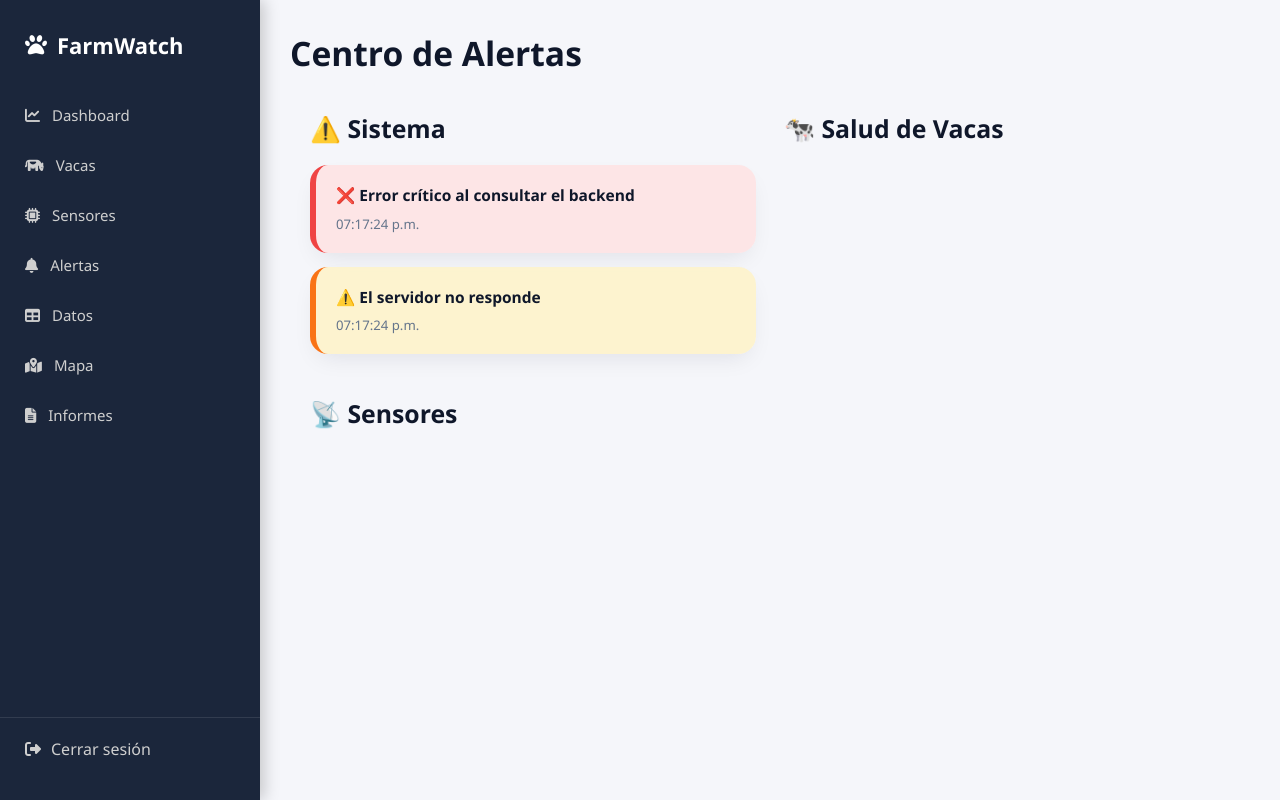
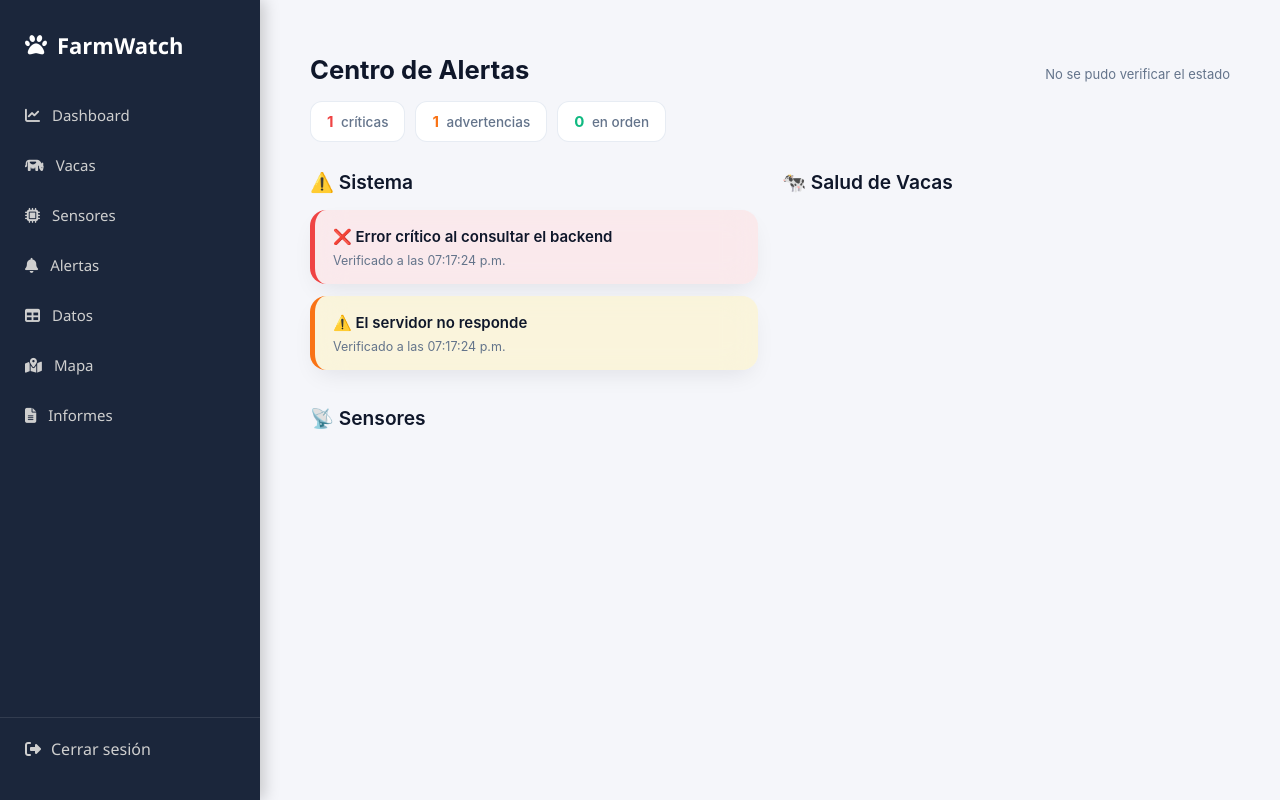
Before and after one commit to isarodri8914/farmwatch2.0, a Flask app: template templates/alerts.html in a window 1280 px wide. Run offline with Flask 3, Linux system fonts and the light colour scheme; the template is opened without the code that fills it, so the values that code supplies are empty.

Commit message:
Descripción de lo que cambiaste

```diff
--- a/static/css/alerts.css
+++ b/static/css/alerts.css
@@ -7,32 +7,79 @@
   --text: #0f172a;
   --text-light: #64748b;
   --bg-card: rgba(255, 255, 255, 0.93);
-  --border-glass: rgba(255, 255, 255, 0.75);
+  --border-glass: rgba(226, 232, 240, 0.8);
   --success: #10b981;
   --warning: #f97316;
   --danger: #ef4444;
+  --neutral: #94a3b8;
+}
+
+.alerts-page {
+  max-width: 1280px;
+  margin: 0 auto;
+  padding: 24px 20px 56px;
+  font-family: "Inter", system-ui, -apple-system, sans-serif;
+}
+
+.alerts-header {
+  display: flex;
+  align-items: baseline;
+  justify-content: space-between;
+  flex-wrap: wrap;
+  gap: 10px;
+  margin-bottom: 16px;
 }
 
 h1 {
-  font-size: 2.1rem;
+  font-size: 1.6rem;
   font-weight: 700;
   color: var(--text);
-  margin-bottom: 35px;
+  margin: 0;
 }
+
+.last-check {
+  font-size: 13px;
+  color: var(--text-light);
+}
+
+/* ==================== RESUMEN ==================== */
+.summary-strip {
+  display: flex;
+  flex-wrap: wrap;
+  gap: 10px;
+  margin-bottom: 28px;
+}
+
+.summary-chip {
+  background: var(--bg-card);
+  border: 1px solid var(--border-glass);
+  border-radius: 12px;
+  padding: 10px 16px;
+  font-size: 13.5px;
+  color: var(--text-light);
+  font-weight: 500;
+}
+
+.summary-chip strong {
+  font-size: 15px;
+  font-weight: 700;
+  margin-right: 4px;
+}
+
+.summary-chip.critical strong { color: var(--danger); }
+.summary-chip.warning strong  { color: var(--warning); }
+.summary-chip.success strong  { color: var(--success); }
 
 /* Contenedor principal */
 .alerts-container {
   display: grid;
-  grid-template-columns: repeat(auto-fit, minmax(360px, 1fr));
-  gap: 28px;
-  max-width: 1280px;
-  margin: 0 auto;
-  padding: 0 20px;
+  grid-template-columns: repeat(auto-fit, minmax(340px, 1fr));
+  gap: 24px;
 }
 
-.alerts-container h2 {
-  margin: 0 0 20px 0;
-  font-size: 1.55rem;
+.alerts-col h2 {
+  margin: 0 0 16px 0;
+  font-size: 1.2rem;
   font-weight: 600;
   color: var(--text);
   display: flex;
@@ -40,50 +87,69 @@ h1 {
   gap: 10px;
 }
 
+.alerts-col ul {
+  list-style: none;
+  margin: 0;
+  padding: 0;
+}
+
 /* Tarjetas de alertas */
 .alert-item {
   background: var(--bg-card);
   backdrop-filter: blur(16px) saturate(180%);
-  border-radius: 18px;
-  padding: 20px;
-  margin-bottom: 14px;
+  border-radius: 16px;
+  padding: 16px 18px;
+  margin-bottom: 12px;
   box-shadow: 0 10px 25px -8px rgba(15, 23, 42, 0.1);
-  border-left: 6px solid transparent;
-  transition: all 0.25s ease;
+  border-left: 5px solid transparent;
+  transition: transform 0.2s ease, box-shadow 0.2s ease;
+  animation: alertFadeIn .25s ease;
+}
+
+@keyframes alertFadeIn {
+  from { opacity: 0; transform: translateY(-4px); }
+  to   { opacity: 1; transform: translateY(0); }
 }
 
 .alert-item:hover {
-  transform: translateY(-3px);
-  box-shadow: 0 15px 35px -10px rgba(15, 23, 42, 0.15);
+  transform: translateY(-2px);
+  box-shadow: 0 14px 30px -10px rgba(15, 23, 42, 0.15);
 }
 
 /* Colores por nivel de alerta */
 .alert-item.success {
   border-left-color: var(--success);
-  background: rgba(209, 250, 229, 0.85);
+  background: rgba(209, 250, 229, 0.6);
 }
 
 .alert-item.warning {
   border-left-color: var(--warning);
-  background: rgba(254, 243, 199, 0.85);
+  background: rgba(254, 243, 199, 0.6);
 }
 
 .alert-item.critical {
   border-left-color: var(--danger);
-  background: rgba(254, 226, 226, 0.85);
+  background: rgba(254, 226, 226, 0.6);
+}
+
+/* "Sin datos todavía" — deliberadamente distinto de "success": no es lo
+   mismo "todo bien" que "no tenemos información para saberlo". */
+.alert-item.info {
+  border-left-color: var(--neutral);
+  background: rgba(226, 232, 240, 0.5);
 }
 
 /* Texto de alerta */
 .alert-text {
-  font-size: 15.5px;
+  font-size: 15px;
   font-weight: 600;
   color: var(--text);
-  margin: 0 0 8px 0;
+  margin: 0 0 6px 0;
   line-height: 1.4;
 }
 
 .alert-time {
-  font-size: 13.2px;
+  font-size: 12.5px;
   color: var(--text-light);
   margin: 0;
 }
@@ -92,10 +158,12 @@ h1 {
 @media (max-width: 768px) {
   .alerts-container {
     grid-template-columns: 1fr;
-    padding: 0 15px;
   }
-
   .alert-item {
-    padding: 18px;
+    padding: 14px 16px;
+  }
+  .alerts-header {
+    flex-direction: column;
+    align-items: flex-start;
   }
 }
--- a/static/js/alerts.js
+++ b/static/js/alerts.js
@@ -3,18 +3,41 @@ document.addEventListener("DOMContentLoaded", () => {
     const listaSistema = document.getElementById("listaSistema");
     const listaVacas = document.getElementById("listaVacas");
     const listaSensores = document.getElementById("listaSensores");
+    const lastCheckEl = document.getElementById("lastCheck");
+    const countCriticalEl = document.getElementById("countCritical");
+    const countWarningEl = document.getElementById("countWarning");
+    const countOkEl = document.getElementById("countOk");
 
-    function limpiarListas() {
-        listaSistema.innerHTML = "";
-        listaVacas.innerHTML = "";
-        listaSensores.innerHTML = "";
+    // Umbrales por defecto (mismos que dashboard.js) — se sobreescriben con
+    // lo que haya guardado en la tabla `configuracion`. Antes esta pantalla
+    // tenía 40°C / 120bpm escritos a mano, distintos de los del dashboard
+    // (39.5°C / 95bpm), así que una vaca podía verse "en alerta" en el
+    // dashboard y "normal" aquí. Ahora usan la misma fuente.
+    let umbrales = { temp_max: 39.5, hr_max: 95 };
+
+    // Firmas del último render de cada columna, para no volver a pintar todo
+    // (y hacer parpadear la pantalla) cuando no cambió nada real.
+    let firmaSistema = null;
+    let firmaVacas = null;
+    let firmaSensores = null;
+
+    async function obtenerUmbrales() {
+        try {
+            const res = await fetch("/api/config/umbral");
+            if (!res.ok) return;
+            const data = await res.json();
+            if (data.temp_max) umbrales.temp_max = Number(data.temp_max);
+            if (data.hr_max) umbrales.hr_max = Number(data.hr_max);
+        } catch (err) {
+            console.warn("No se pudieron cargar los umbrales, se usan los valores por defecto.");
+        }
     }
 
     function crearAlerta(texto, nivel) {
         const li = document.createElement("li");
         li.className = `alert-item ${nivel}`;
 
-        const hora = new Date().toLocaleString('es-MX', {
+        const hora = new Date().toLocaleTimeString('es-MX', {
             hour: '2-digit',
             minute: '2-digit',
             second: '2-digit'
@@ -22,112 +45,131 @@ document.addEventListener("DOMContentLoaded", () => {
 
         li.innerHTML = `
             <p class="alert-text">${texto}</p>
-            <p class="alert-time">${hora}</p>
+            <p class="alert-time">Verificado a las ${hora}</p>
         `;
 
         return li;
     }
 
-    function cargarEstado() {
+    // Vuelve a pintar una columna solo si su contenido realmente cambió.
+    function actualizarColumna(ul, items, firmaPrevia) {
+        const firmaNueva = items.map(i => i.texto + "|" + i.nivel).join("||");
+        if (firmaNueva === firmaPrevia) return firmaPrevia; // nada cambió, no repintar
 
-        fetch("/api/estado-sistema")
-            .then(res => res.json())
-            .then(data => {
+        ul.innerHTML = "";
+        items.forEach(i => ul.appendChild(crearAlerta(i.texto, i.nivel)));
+        return firmaNueva;
+    }
 
-                limpiarListas();
+    function actualizarResumen(items) {
+        const critical = items.filter(i => i.nivel === "critical").length;
+        const warning = items.filter(i => i.nivel === "warning").length;
+        const ok = items.length - critical - warning;
 
-                // =============================
-                // ⚠️ ESTADO CLOUD SQL
-                // =============================
-                if (!data.sql_conectado) {
+        countCriticalEl.textContent = critical;
+        countWarningEl.textContent = warning;
+        countOkEl.textContent = ok;
+    }
 
-                    listaSistema.appendChild(
-                        crearAlerta("❌ Cloud SQL desconectado", "critical")
-                    );
+    async function cargarEstado() {
+        await obtenerUmbrales();
 
-                    listaSistema.appendChild(
-                        crearAlerta("⚠️ No se pueden obtener datos del sistema", "warning")
-                    );
+        try {
+            const res = await fetch("/api/estado-sistema");
+            const data = await res.json();
 
-                    listaSensores.appendChild(
-                        crearAlerta("📡 Todos los sensores fuera de línea", "critical")
-                    );
+            const itemsSistema = [];
+            const itemsVacas = [];
+            const itemsSensores = [];
 
-                    listaVacas.appendChild(
-                        crearAlerta("🐄 No hay datos disponibles de las vacas", "critical")
-                    );
+            // =============================
+            // ⚠️ ESTADO CLOUD SQL
+            // =============================
+            if (!data.sql_conectado) {
+                itemsSistema.push({ texto: "❌ Cloud SQL desconectado", nivel: "critical" });
+                itemsSistema.push({ texto: "⚠️ No se pueden obtener datos del sistema", nivel: "warning" });
+                itemsSensores.push({ texto: "📡 Todos los sensores fuera de línea", nivel: "critical" });
+                itemsVacas.push({ texto: "🐄 No hay datos disponibles de las vacas", nivel: "critical" });
 
-                    return;
+            } else {
+                itemsSistema.push({ texto: "✅ Cloud SQL conectada correctamente", nivel: "success" });
+
+                const sensores = data.sensores || [];
+                const vacas = data.vacas || [];
+
+                // ---- Sensores ----
+                // Antes, si `sensores` venía vacío (sin ninguna lectura aún),
+                // el código igual mostraba "✅ Todos los sensores operando
+                // correctamente" — un falso positivo. "Sin datos" y "todo
+                // bien" no son lo mismo.
+                if (sensores.length === 0) {
+                    itemsSensores.push({ texto: "ℹ️ Todavía no hay datos de sensores para evaluar", nivel: "info" });
+                } else {
+                    let hayAlertaSensores = false;
+                    sensores.forEach(sensor => {
+                        if (sensor.estado !== "activo") {
+                            hayAlertaSensores = true;
+                            itemsSensores.push({ texto: `📡 Sensor ${sensor.id} fuera de línea`, nivel: "warning" });
+                        }
+                    });
+                    if (!hayAlertaSensores) {
+                        itemsSensores.push({ texto: "✅ Todos los sensores operando correctamente", nivel: "success" });
+                    }
                 }
 
-                // =============================
-                // ✅ SI HAY CONEXIÓN
-                // =============================
+                // ---- Vacas ----
+                if (vacas.length === 0) {
+                    itemsVacas.push({ texto: "ℹ️ Todavía no hay lecturas de vacas para evaluar", nivel: "info" });
+                } else {
+                    let hayAlertaVacas = false;
+                    vacas.forEach(vaca => {
+                        if (vaca.temperatura > umbrales.temp_max) {
+                            hayAlertaVacas = true;
+                            itemsVacas.push({
+                                texto: `🐄 Vaca ${vaca.id} con temperatura alta (${vaca.temperatura}°C, máx: ${umbrales.temp_max}°C)`,
+                                nivel: "critical"
+                            });
+                        }
+                        if (vaca.ritmo > umbrales.hr_max) {
+                            hayAlertaVacas = true;
+                            itemsVacas.push({
+                                texto: `🐄 Vaca ${vaca.id} con ritmo cardíaco elevado (${vaca.ritmo} BPM, máx: ${umbrales.hr_max} BPM)`,
+                                nivel: "warning"
+                            });
+                        }
+                    });
+                    if (!hayAlertaVacas) {
+                        itemsVacas.push({ texto: "✅ Todas las vacas en estado normal", nivel: "success" });
+                    }
+                }
+            }
 
-                listaSistema.appendChild(
-                    crearAlerta("✅ Cloud SQL conectada correctamente", "success")
-                );
+            firmaSistema = actualizarColumna(listaSistema, itemsSistema, firmaSistema);
+            firmaVacas = actualizarColumna(listaVacas, itemsVacas, firmaVacas);
+            firmaSensores = actualizarColumna(listaSensores, itemsSensores, firmaSensores);
 
-                let hayAlertaSensores = false;
-                let hayAlertaVacas = false;
+            actualizarResumen([...itemsSistema, ...itemsVacas, ...itemsSensores]);
 
-                // Sensores
-                data.sensores.forEach(sensor => {
-                    if (sensor.estado !== "activo") {
-                        hayAlertaSensores = true;
-                        listaSensores.appendChild(
-                            crearAlerta(`📡 Sensor ${sensor.id} fuera de línea`, "warning")
-                        );
-                    }
-                });
+            lastCheckEl.textContent = "Última verificación: " + new Date().toLocaleTimeString('es-MX', { hour: '2-digit', minute: '2-digit', second: '2-digit' });
 
-                if (!hayAlertaSensores) {
-                    listaSensores.appendChild(
-                        crearAlerta("✅ Todos los sensores operando correctamente", "success")
-                    );
-                }
-
-                // Vacas
-                data.vacas.forEach(vaca => {
-
-                    if (vaca.temperatura > 40) {
-                        hayAlertaVacas = true;
-                        listaVacas.appendChild(
-                            crearAlerta(`🐄 Vaca ${vaca.id} con temperatura alta (${vaca.temperatura}°C)`, "critical")
-                        );
-                    }
-
-                    if (vaca.ritmo > 120) {
-                        hayAlertaVacas = true;
-                        listaVacas.appendChild(
-                            crearAlerta(`🐄 Vaca ${vaca.id} con ritmo cardíaco elevado (${vaca.ritmo} BPM)`, "warning")
-                        );
-                    }
-
-                });
-
-                if (!hayAlertaVacas) {
-                    listaVacas.appendChild(
-                        crearAlerta("✅ Todas las vacas en estado normal", "success")
-                    );
-                }
-
-            })
-            .catch(error => {
-
-                limpiarListas();
-
-                listaSistema.appendChild(
-                    crearAlerta("❌ Error crítico al consultar el backend", "critical")
-                );
-
-                listaSistema.appendChild(
-                    crearAlerta("⚠️ El servidor no responde", "warning")
-                );
-            });
+        } catch (error) {
+            const itemsError = [
+                { texto: "❌ Error crítico al consultar el backend", nivel: "critical" },
+                { texto: "⚠️ El servidor no responde", nivel: "warning" }
+            ];
+            firmaSistema = actualizarColumna(listaSistema, itemsError, firmaSistema);
+            listaVacas.innerHTML = "";
+            listaSensores.innerHTML = "";
+            firmaVacas = null;
+            firmaSensores = null;
+            actualizarResumen(itemsError);
+            lastCheckEl.textContent = "No se pudo verificar el estado";
+        }
     }
 
-    // 🔥 Ejecuta inmediatamente y cada 5 segundos
+    // Antes se pedía el estado cada 5s — más frecuente que la propia
+    // cadencia de los sensores (~15s), así que solo generaba parpadeo y
+    // carga extra al servidor sin información nueva real.
     cargarEstado();
-    setInterval(cargarEstado, 5000);
+    setInterval(cargarEstado, 15000);
 });
--- a/templates/alerts.html
+++ b/templates/alerts.html
@@ -6,23 +6,37 @@
 
 {% block content %}
 
+<div class="alerts-page">
+
+    <div class="alerts-header">
         <h1>Centro de Alertas</h1>
+        <span class="last-check" id="lastCheck">Verificando...</span>
+    </div>
+
+    <!-- ===== RESUMEN GENERAL ===== -->
+    <div class="summary-strip" id="summaryStrip">
+        <span class="summary-chip critical"><strong id="countCritical">--</strong> críticas</span>
+        <span class="summary-chip warning"><strong id="countWarning">--</strong> advertencias</span>
+        <span class="summary-chip success"><strong id="countOk">--</strong> en orden</span>
+    </div>
 
     <div class="alerts-container">
 
-    <div id="alertasSistema">
+        <div id="alertasSistema" class="alerts-col">
             <h2>⚠️ Sistema</h2>
             <ul id="listaSistema"></ul>
         </div>
 
-    <div id="alertasVacas">
+        <div id="alertasVacas" class="alerts-col">
             <h2>🐄 Salud de Vacas</h2>
             <ul id="listaVacas"></ul>
         </div>
 
-    <div id="alertasSensores">
+        <div id="alertasSensores" class="alerts-col">
             <h2>📡 Sensores</h2>
             <ul id="listaSensores"></ul>
+        </div>
+
     </div>
 
 </div>
```
Lines whose indentation alone changed are shown as unchanged.
